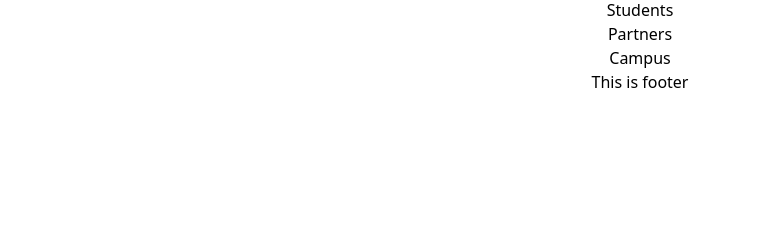
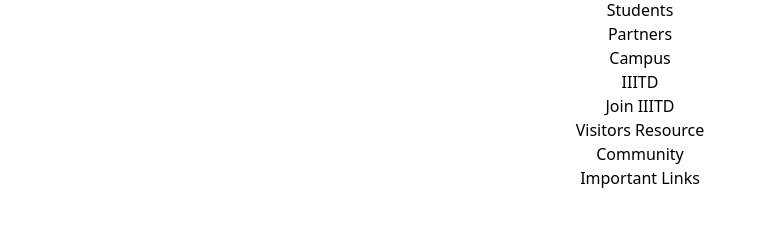
Before and after one commit to siddhantJH/Design-and-development-of-Internation-Outreach-of-IIITD, a React (Vite) app in the folder Internation Affair Website/: page / in a window 1280 px wide. Shown: the part 430-656 px from the top of the page, without its empty margins (0-760 px from the left). Built offline with nearby package versions, Linux system fonts and the light colour scheme.

Commit message:
Added Footer

```diff
--- a/Internation Affair Website/src/components/Footer/Footer.jsx
+++ b/Internation Affair Website/src/components/Footer/Footer.jsx
@@ -1,11 +1,43 @@
-import React from "react";
+import React from 'react'
 
-function Footer()
-{
-    return(<>
-    <h1>This is footer</h1>
-    </>)
+export function Footer() {
+  return (
+    <section className="relative overflow-hidden bg-white py-8">
+      <div className="container relative z-10 mx-auto px-4">
+        <div className="-m-8 flex flex-wrap items-center justify-between">
+          <div className="w-auto p-8">
+            <a href="#">
+              <div className="inline-flex items-center">
+                <span className="ml-4 text-lg font-bold">IIITD</span>
+              </div>
+            </a>
+          </div>
+          <div className="w-auto p-8">
+            <ul className="-m-5 flex flex-wrap items-center">
+              <li className="p-5">
+                <a className="font-normal text-xs text-gray-600 hover:text-gray-700" href="#">
+                  Join IIITD
+                </a>
+              </li>
+              <li className="p-5">
+                <a className="font-normal text-xs text-gray-600 hover:text-gray-700" href="#">
+                  Visitors Resource
+                </a>
+              </li>
+              <li className="p-5">
+                <a className="font-normal text-xs text-gray-600 hover:text-gray-700" href="#">
+                  Community
+                </a>
+              </li>
+              <li className="p-5">
+                <a className="font-normal text-xs text-gray-600 hover:text-gray-700" href="#">
+                 Important Links
+                </a>
+              </li>
+            </ul>
+          </div>
+        </div>
+      </div>
+    </section>
+  )
 }
-
-
-export default Footer
--- a/Internation Affair Website/src/components/Header/Header.jsx
+++ b/Internation Affair Website/src/components/Header/Header.jsx
@@ -13,14 +13,14 @@
     const [campusOpen, setcampusOpen] = useState(false);
     const [studOpen, setstudOpen] = useState(false);
   return (
-    <header className="border-b-2 border-cyan-300 flex flex-row items-center shadow-md justify-end sm:justify-around  border-b-2 bg-white">
+    <header className="text-xs  w-full border-cyan-300 flex flex-row items-center shadow-md justify-end sm:justify-around  border-b-2 bg-white">
       <a
         href="/"
         className=""
       >
         <img src="https://www.iiitd.ac.in/sites/default/files/images/logo/logo.jpg" className="w-30 h-10" alt="" />
       </a>
-      <nav className="border-cyan-500 text-sm text-xs hidden sm:flex flex-end justify-between items-center gap-4 font-semibold">
+      <nav className="border-cyan-500  text-xs hidden sm:flex flex-end justify-between items-center gap-4 font-semibold">
         <h6 href="#" onMouseEnter={() => sethomeOpen(false)} onMouseLeave={() => sethomeOpen(false)} className=" font-normal hover:shadow-xl  relative text-xs z-10 bg-gray-white py-2 px-2  transition-all duration-300 ">
           Home
           <HomeDropDown isOpen={homeOpen}/>
--- a/Internation Affair Website/src/components/Layout.jsx
+++ b/Internation Affair Website/src/components/Layout.jsx
@@ -4,14 +4,15 @@
 
 
 
+
 function Layout()
 {
     return(
-        <>
+        <div>
             <Header/>
             <Outlet/>
             <Footer/>
-        </>
+        </div>
     )
 }
 
--- a/Internation Affair Website/src/components/index.js
+++ b/Internation Affair Website/src/components/index.js
@@ -1,5 +1,5 @@
 import Header from "./Header/Header";
-import Footer from "./Footer/Footer";
+import { Footer } from "./Footer/Footer";
 import Application from "../Pages/Application";
 import DesignSummerSchool from "../Pages/DesignSummerSchool";
 import FAQs from "../Pages/FAQs";
```
